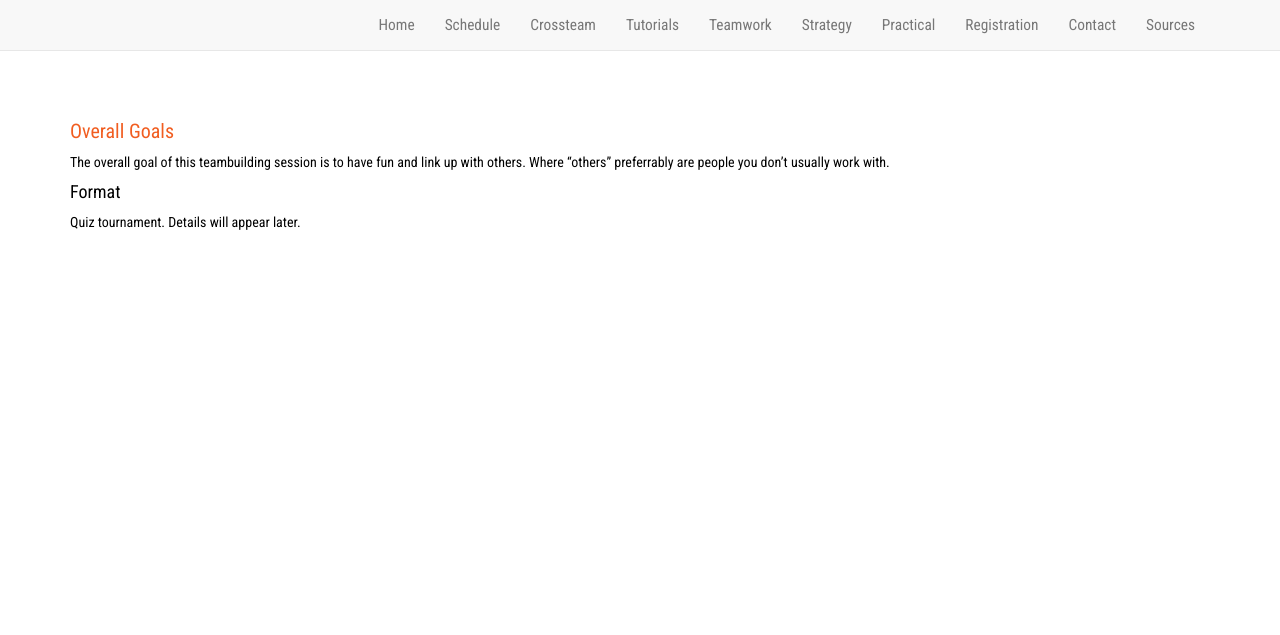
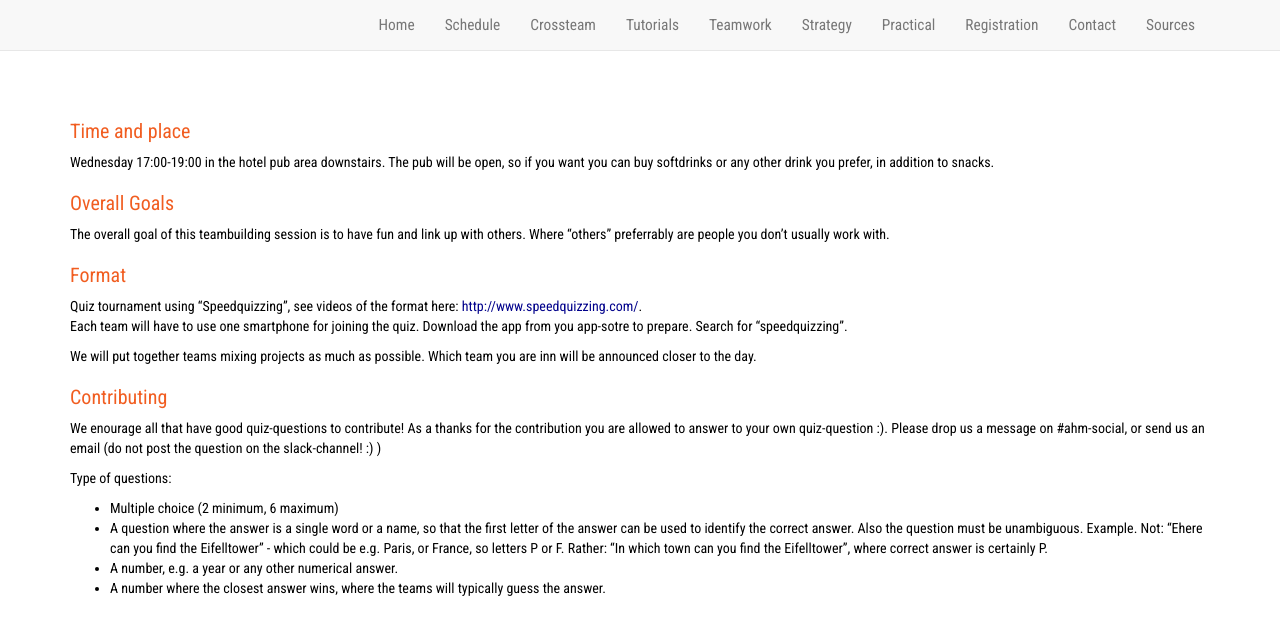
Before and after one commit to neicnordic/ahm18.neic.nordforsk.org, a Jekyll site: the page built from teamwork.md, in a window 1280 px wide. Shown: the top 635 px of the page. Built offline with Jekyll 4.4.1, drawn with Linux system fonts in a browser that asks for light colours; nearby versions of some CDN libraries; our own code applies the rules of GitHub Pages for plain Markdown files.

Commit message:
Added information regarding the teambuilding session quiz.

```diff
--- a/teamwork.md
+++ b/teamwork.md
@@ -3,8 +3,24 @@ layout: master
 include: default
 ---
 
+### Time and place
+Wednesday 17:00-19:00 in the hotel pub area downstairs. The pub will be open, so if you want you can buy softdrinks or any other drink you prefer, in addition to snacks.
+
 ### Overall Goals
 The overall goal of this teambuilding session is to have fun and link up with others. Where "others" preferrably are people you don't usually work with.
 
-#### Format
-Quiz tournament. Details will appear later.
+### Format
+Quiz tournament using "Speedquizzing", see videos of the format here: [http://www.speedquizzing.com/](http://www.speedquizzing.com/). <br>
+Each team will have to use one smartphone for joining the quiz. Download the app from you app-sotre to prepare. Search for "speedquizzing". <br>
+
+We will put together teams mixing projects as much as possible. Which team you are inn will be announced closer to the day.
+
+
+### Contributing
+We enourage all that have good quiz-questions to contribute! As a thanks for the contribution you are allowed to answer to your own quiz-question :). Please drop us a message on #ahm-social, or send us an email (do not post the question on the slack-channel! :) )
+
+Type of questions:
+* Multiple choice (2 minimum, 6 maximum)
+* A question where the answer is a single word or a name, so that the first letter of the answer can be used to identify the correct answer. Also the question must be unambiguous. Example. Not: "Ehere can you find the Eifelltower" - which could be e.g. Paris, or France, so letters P or F. Rather: "In which town can you find the Eifelltower", where correct answer is certainly P.
+* A number, e.g. a year or any other numerical answer.
+* A number where the closest answer wins, where the teams will typically guess the answer.
```
